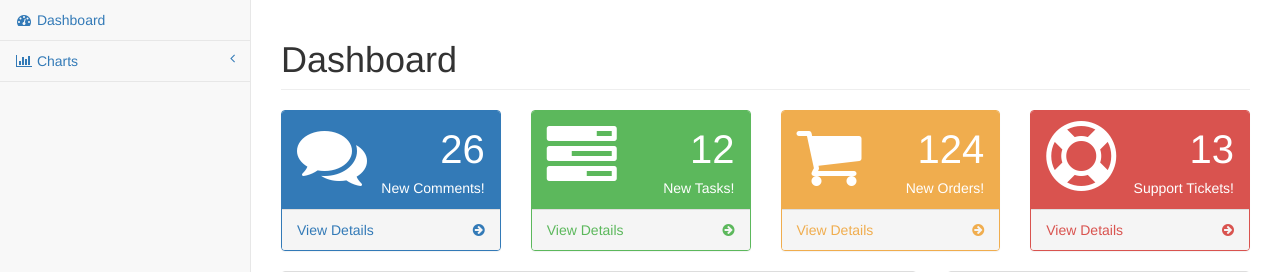
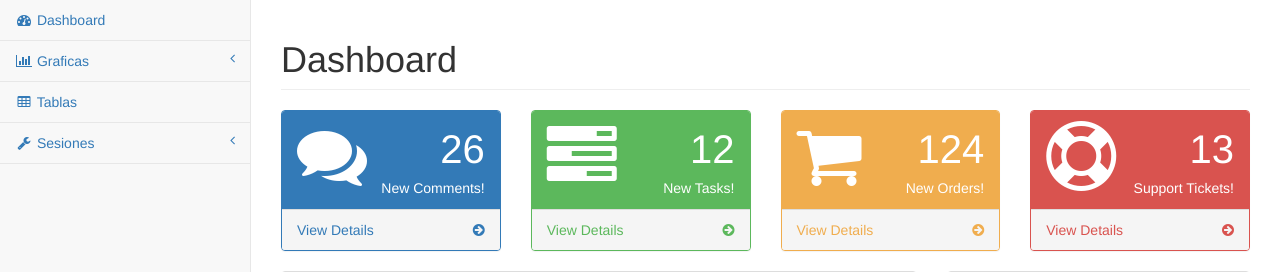
Before and after one commit to dpeite/JustTelemetry, a Flask app: page / in a window 1280 px wide. Shown: the part 51-323 px from the top of the page. Run offline with Flask 2, Linux system fonts and the light colour scheme; grey boxes labelled with a size stand in for pictures from a placeholder-image service; some libraries are stand-ins or nearby versions.

Commit message:
Añadido al menu lateral el resto de pestañas. Nota: Aun no hay ficheros html para esas pestañas.
Añadido en views.py las rutas a esas pestañas.

```diff
--- a/app/templates/layout.html
+++ b/app/templates/layout.html
@@ -19,16 +19,35 @@
                             <a href="index.html"><i class="fa fa-dashboard fa-fw"></i> Dashboard</a>
                         </li>
                         <li>
-                            <a href="#"><i class="fa fa-bar-chart-o fa-fw"></i> Charts<span class="fa arrow"></span></a>
+                            <a href="#"><i class="fa fa-bar-chart-o fa-fw"></i> Graficas<span class="fa arrow"></span></a>
                             <ul class="nav nav-second-level">
                                 <li>
-                                    <a href="flot.html">Flot Charts</a>
+                                    <a href="tiempo.html">Tiempo</a>
                                 </li>
                                 <li>
-                                    <a href="morris.html">Morris.js Charts</a>
+                                    <a href="posicion.html">Posicion</a>
+                                </li>
+				<li>
+                                    <a href="sensores.html">Sensores</a>
                                 </li>
                             </ul>
                             <!-- /.nav-second-level -->
+			</li>
+			<li>
+			  <a href="tables.html"><i class="fa fa-table fa-fw"></i> Tablas</a>
+			</li>
+			<li>
+			  <a href="#"><i class="fa fa-wrench fa-fw"></i> Sesiones<span class="fa arrow"></span></a>
+			  <ul class="nav nav-second-level">
+			    <li>
+			      <a href="sesiones.html">Lista de sesiones</a>
+			    </li>
+			    <li>
+			      <a href="importar-exportar.html">Importar / Exportar</a>
+			    </li>
+			  </ul>
+			  <!-- /.nav-second-level -->
+			</li>
                     </ul>
                 </div>
                 <!-- /.sidebar-collapse -->
--- a/app/views.py
+++ b/app/views.py
@@ -8,3 +8,39 @@ def index():
     resp = make_response(render_template("index.html", title="Home", user=user))
     resp.cache_control.no_cache = True
     return resp
+
+@app.route("/tiempo.html")
+def tiempo():
+    resp = make_response(render_template("tiempo.html"))
+    resp.cache_control.no_cache = True
+    return resp
+
+@app.route("/posicion.html")
+def posicion():
+    resp = make_response(render_template("posicion.html"))
+    resp.cache_control.no_cache = True
+    return resp
+
+@app.route("/sensores.html")
+def sensores():
+    resp = make_response(render_template("sensores.html"))
+    resp.cache_control.no_cache = True
+    return resp
+
+@app.route("/tablas.html")
+def tablas():
+    resp = make_response(render_template("tables.html"))
+    resp.cache_control.no_cache = True
+    return resp
+
+@app.route("/sesiones.html")
+def sesiones():
+    resp = make_response(render_template("sesiones.html"))
+    resp.cache_control.no_cache = True
+    return resp
+
+@app.route("/importar-exportar.html")
+def importar_exportar():
+    resp = make_response(render_template("importar-exportar.html"))
+    resp.cache_control.no_cache = True
+    return resp
```
Also changed, not shown: 1 other file.
